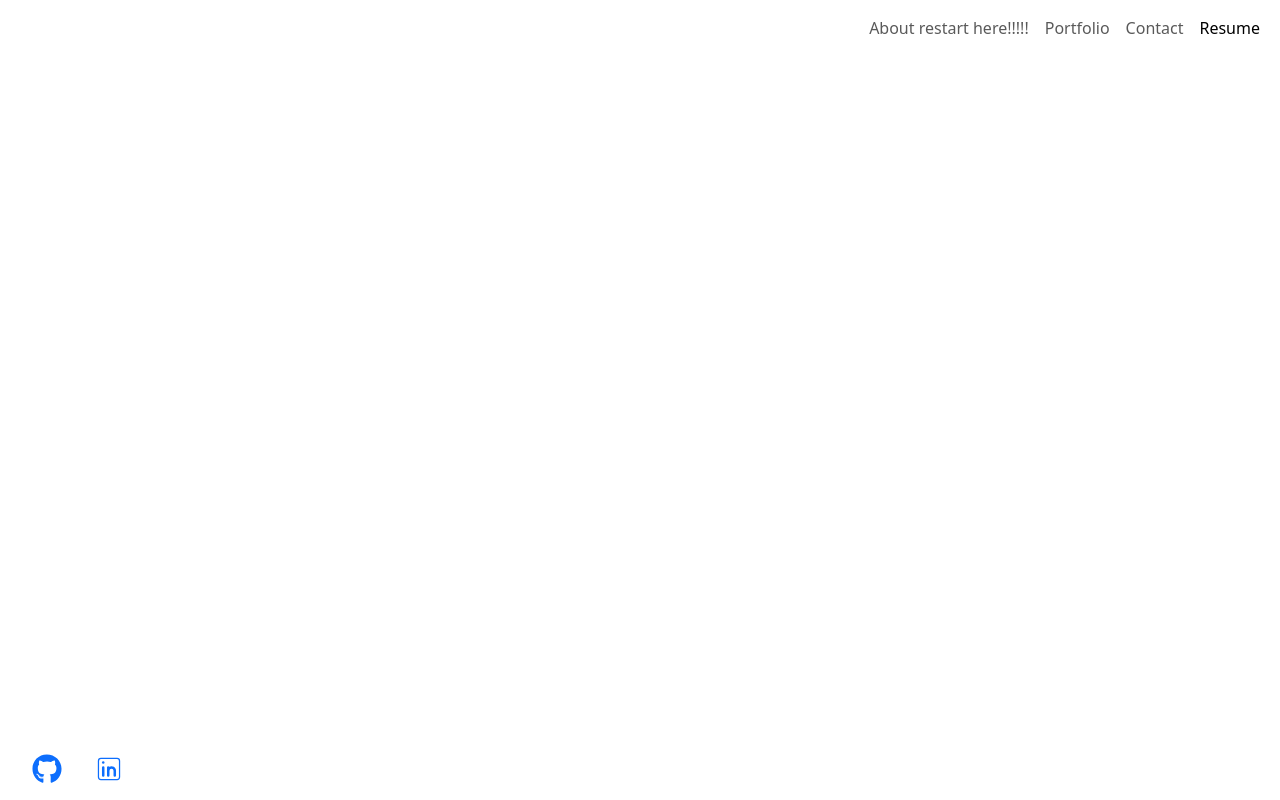
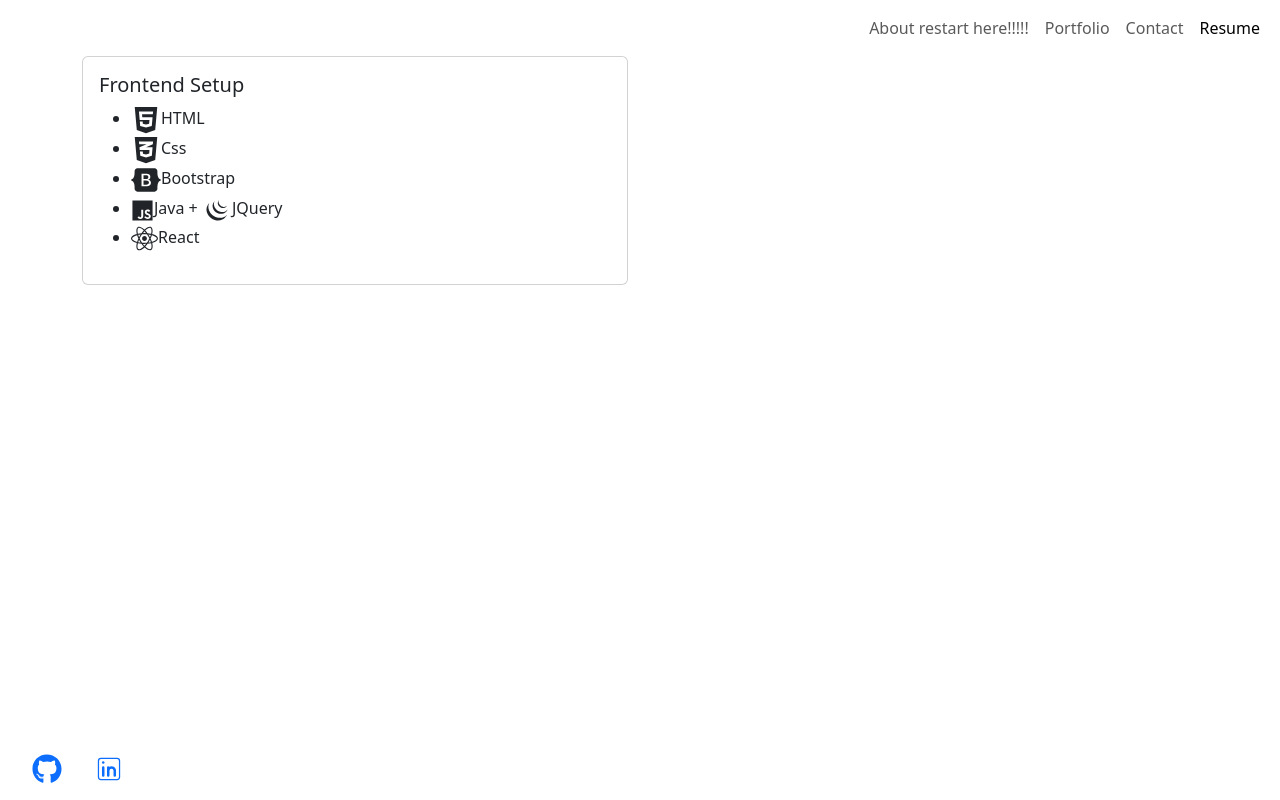
Before and after one commit to Jameshughes2009/ReactPortfolio, a React (Vite) app: page /Resume in a window 1280 px wide. Built offline with nearby package versions, Linux system fonts and the light colour scheme.

Commit message:
more resume functions

```diff
--- a/src/pages/Resume.jsx
+++ b/src/pages/Resume.jsx
@@ -13,5 +13,44 @@
 
 export default function Resume() {
     const fileUrl =
-        "https://github.com/Jameshughes2009/ReactPortfolio/blob/main/src/assets/files/james%20Hughes%20resume%20(edited).docx"
+        "https://github.com/Jameshughes2009/ReactPortfolio/blob/main/src/assets/files/jamesResume.docx"
+
+    return (
+        <div id="skills-container" className="container">
+            <div className="row">
+                <div className="col-md-6">
+                    <div className="card">
+                        <div className="card-body">
+                            <h5 className="card-title">Frontend Setup</h5>
+                            <p className="card-text">
+                                <ul>
+                                    <li>
+                                        <FaHtml5 size={30} />
+                                        HTML
+                                    </li>
+                                    <li>
+                                        <FaCss3Alt size={30} />
+                                        Css
+                                    </li>
+                                    <li>
+                                        <FaBootstrap size={30} />
+                                        Bootstrap
+                                    </li>
+                                    <li>
+                                        <IoLogoJavascript size={23} />
+                                        Java + <DiJqueryLogo size={30}/>
+                                        JQuery
+                                    </li>
+                                    <li>
+                                        <FaReact size={27} />
+                                        React
+                                    </li>
+                                </ul>
+                            </p>
+                        </div>
+                    </div>
+                </div>
+            </div>
+        </div>
+    )
 }
```
